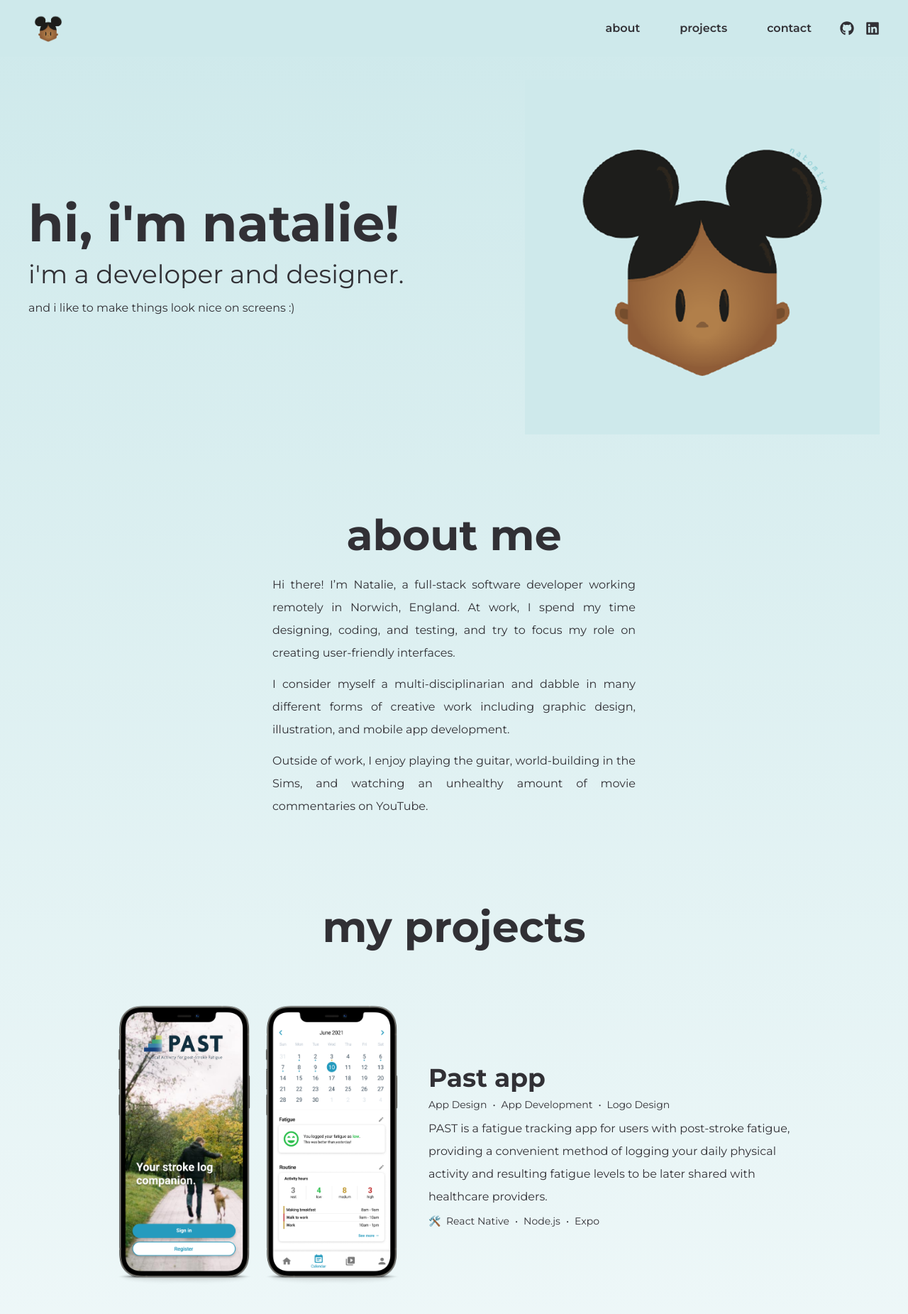
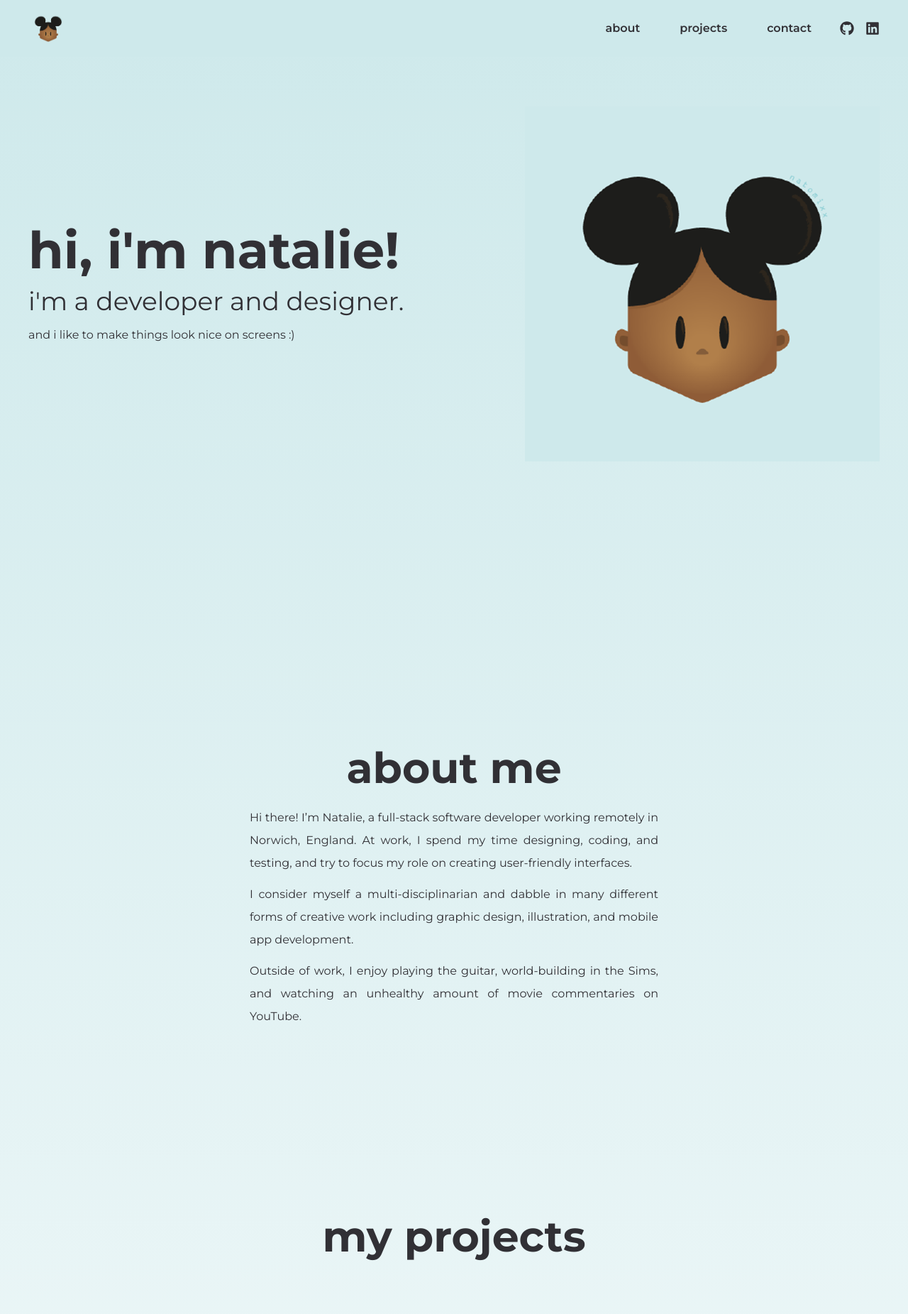
Before and after one commit to nayuba/natalieayuba.github.io, a Next.js app: page / in a window 1280 px wide. Shown: the top 1851 px of the page at 71% size. Built offline with nearby package versions, Linux system fonts and the light colour scheme.

Commit message:
Fixed responsiveness

```diff
--- a/components/Project.tsx
+++ b/components/Project.tsx
@@ -38,10 +38,11 @@ const Project: FC<ProjectProps> = ({
   const mockups = () => (
     <div className="flex gap-4">
       {images.map(([src, alt]) => (
-        <div key={src} className={`relative ${images.length === 1 ? "w-[400px]" : "w-[192px] h-[395px]"}`}>
+        <div key={src} className={`relative`}>
           <Image
             src={src}
-            fill
+            width={images.length === 1 ? 400 : 192}
+            height={images.length === 1 ? 200 : 395}
             alt={alt}
           />
         </div>
--- a/pages/index.tsx
+++ b/pages/index.tsx
@@ -32,7 +32,7 @@ export default function Home() {
       <div className="bg-gradient-to-b from-primary to-white">
         <main className="px-6 md:px-10 flex flex-col items-center">
           {/* Banner */}
-          <section className="w-full flex flex-wrap lg:flex-nowrap justify-between items-center gap-10 pt-28 max-width">
+          <section className="w-full flex flex-wrap justify-between items-center gap-10 pt-28 max-w-[1400px] lg:flex-nowrap lg:h-screen lg:items-center lg:pt-0">
             <div className="flex flex-col gap-4 lowercase md:flex-none">
               <H1 text="Hi, I'm Natalie!" />
               <H3
@@ -55,11 +55,11 @@ export default function Home() {
 
           {/* About */}
           <section
-            className="flex flex-col justify-center items-center pt-28"
+            className="flex flex-col justify-center items-center pt-28 lg:h-screen lg:justify-center"
             id="about"
           >
             <H2 text="About Me" />
-            <div className="text-justify max-w-lg">
+            <div className="text-justify max-w-xl">
               {[
                 "Hi there! I’m Natalie, a full-stack software developer working remotely in Norwich, England. At work, I spend my time designing, coding, and testing, and try to focus my role on creating user-friendly interfaces.",
                 "I consider myself a multi-disciplinarian and dabble in many different forms of creative work including graphic design, illustration, and mobile app development.",
```
